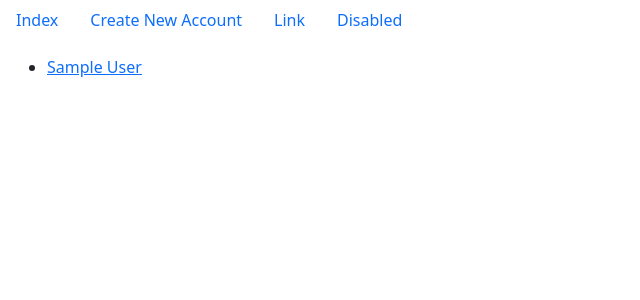
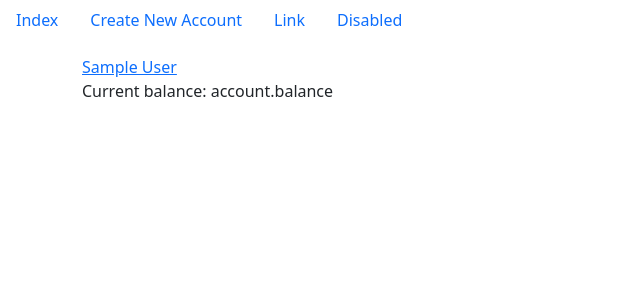
Before and after one commit to shenyang44/django_chyy, a Django app: page /ledger/ in a window 1280 px wide. Shown: the top 300 px of the page, without its empty margins (0-640 px from the left). Run offline with Django 3.2, Linux system fonts and the light colour scheme; tables that the repository leaves empty hold one stand-in row (values such as "Sample post").

Commit message:
started editing index moving to index branch

```diff
--- a/ledger/templates/ledger/index.html
+++ b/ledger/templates/ledger/index.html
@@ -2,11 +2,16 @@
 {% block title %}Index Page{% endblock %}
 {% block body %}
     {% if accounts %}
-        <ul>
-        {% for account in accounts %}
-            <li><a href="{% url 'ledger:show_acc' account.id %}">{{ account.name }}</a></li>
-        {% endfor %}
-        </ul>
+        <div class="container">
+            <div class="row">
+                {% for account in accounts %}
+                    <div class="col-lg-4 col-6">
+                        <a href="{% url 'ledger:show_acc' account.id %}">{{account.name}}</a>
+                        <div>Current balance: account.balance</div>
+                    </div>
+                {% endfor %}
+            </div>
+        </div>
     {% else %}
         <p>No accounts are available.</p>
     {% endif %}
```
